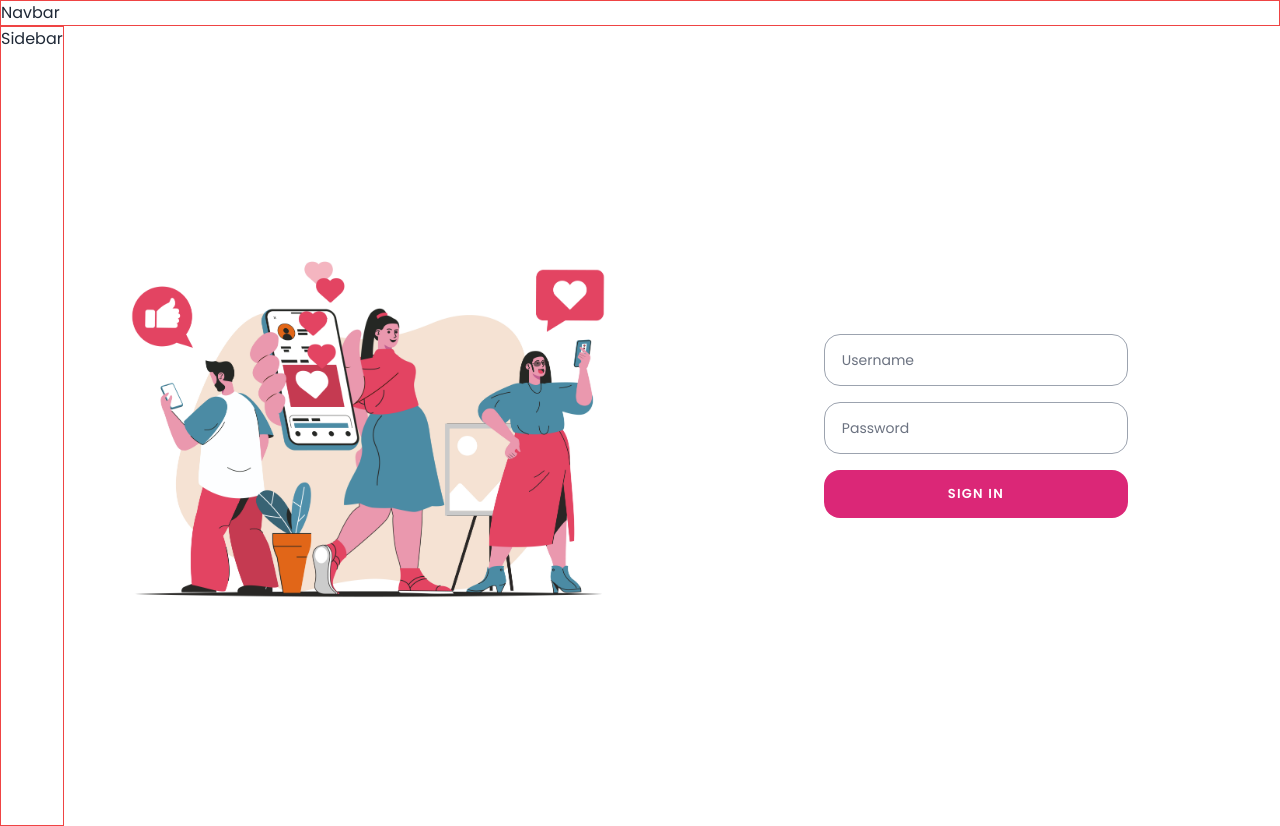
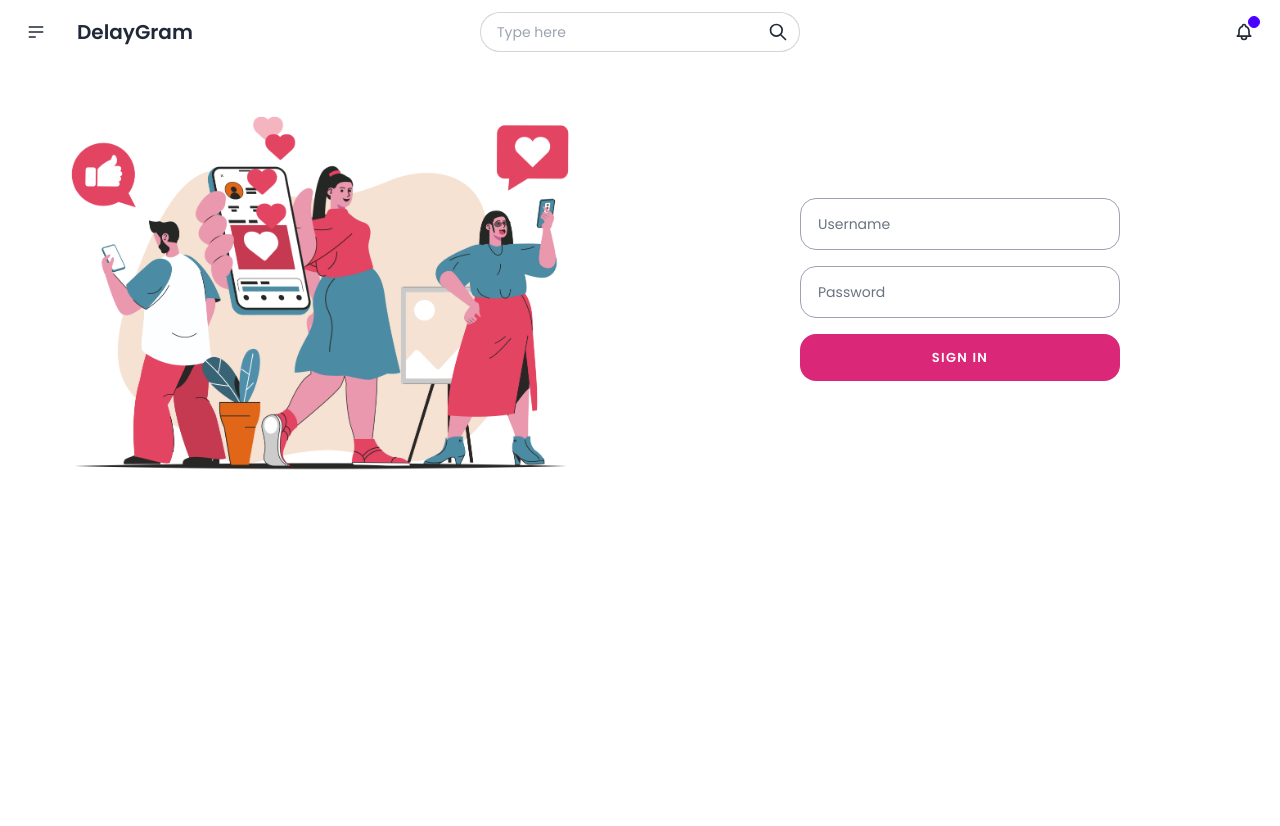
Before and after one commit to alexandernovo/Social-Media, a React (Vite) app in the folder client/: page / in a window 1280 px wide. After the commit the page ends 800 px from the top, so only its background shows below. Built offline with nearby package versions, Linux system fonts and the light colour scheme; sample sign-in values are in the browser's storage.

Commit message:
Additional Components

```diff
--- a/client/src/components/Navbar.tsx
+++ b/client/src/components/Navbar.tsx
@@ -2,8 +2,36 @@ import React from "react";
 
 const Navbar: React.FC = () => {
     return (
-        <div className="border border-red-500 h-[10vh]">
-            Navbar
+        <div className="navbar bg-base-100 px-3">
+            <div className="navbar-start">
+                <div className="dropdown">
+                    <div tabIndex={0} role="button" className="btn btn-ghost btn-circle">
+                        <svg xmlns="http://www.w3.org/2000/svg" className="h-5 w-5" fill="none" viewBox="0 0 24 24" stroke="currentColor"><path strokeLinecap="round" strokeLinejoin="round" strokeWidth="2" d="M4 6h16M4 12h16M4 18h7" /></svg>
+                    </div>
+                    <ul tabIndex={0} className="menu menu-sm dropdown-content mt-3 z-[1] p-2 shadow bg-base-100 rounded-box w-52">
+                        <li><a>Homepage</a></li>
+                        <li><a>Portfolio</a></li>
+                        <li><a>About</a></li>
+                    </ul>
+                </div>
+                <a className="btn btn-ghost text-xl">DelayGram</a>
+            </div>
+            <div className="navbar-center">
+                <div className="relative w-full flex items-center">
+                    <input type="text" placeholder="Type here" className="input input-bordered input-md w-[400px] h-[40px] max-w-xs rounded-full" />
+                    <button className="absolute right-3">
+                        <svg xmlns="http://www.w3.org/2000/svg" className="h-5 w-5" fill="none" viewBox="0 0 24 24" stroke="currentColor"><path strokeLinecap="round" strokeLinejoin="round" strokeWidth="2" d="M21 21l-6-6m2-5a7 7 0 11-14 0 7 7 0 0114 0z" /></svg>
+                    </button>
+                </div>
+            </div>
+            <div className="navbar-end">
+                <button className="btn btn-ghost btn-circle">
+                    <div className="indicator">
+                        <svg xmlns="http://www.w3.org/2000/svg" className="h-5 w-5" fill="none" viewBox="0 0 24 24" stroke="currentColor"><path strokeLinecap="round" strokeLinejoin="round" strokeWidth="2" d="M15 17h5l-1.405-1.405A2.032 2.032 0 0118 14.158V11a6.002 6.002 0 00-4-5.659V5a2 2 0 10-4 0v.341C7.67 6.165 6 8.388 6 11v3.159c0 .538-.214 1.055-.595 1.436L4 17h5m6 0v1a3 3 0 11-6 0v-1m6 0H9" /></svg>
+                        <span className="badge badge-xs badge-primary indicator-item"></span>
+                    </div>
+                </button>
+            </div>
         </div>
     );
 }
--- /dev/null
+++ b/client/src/components/Post.tsx
@@ -0,0 +1,22 @@
+import React from 'react'
+
+interface PostProps {
+    Class?: string
+}
+
+const Post: React.FC<PostProps> = (props: PostProps) => {
+    const classes: string = `${props.Class} card w-100 h-[400px] bg-base-100 shadow-xl`;
+    return (
+        <div className={classes}>
+            <div className="card-body">
+                <h2 className="card-title">Card title!</h2>
+                <p>If a dog chews shoes whose shoes does he choose?</p>
+                <div className="card-actions justify-end">
+                    <button className="btn btn-primary">Buy Now</button>
+                </div>
+            </div>
+        </div>
+    )
+}
+
+export default Post
--- /dev/null
+++ b/client/src/components/Rightbar.tsx
@@ -0,0 +1,15 @@
+import React from "react";
+
+const Sidebar: React.FC = () => {
+    return (
+        <div className="w-[250px] h-[100%] position-sticky top-0 bg-[#F0F3F4] p-3">
+            <ul>
+                <li></li>
+                <li></li>
+                <li></li>
+            </ul>
+        </div>
+    );
+};
+
+export default Sidebar;
--- a/client/src/components/Sidebar.tsx
+++ b/client/src/components/Sidebar.tsx
@@ -2,8 +2,18 @@ import React from "react";
 
 const Sidebar: React.FC = () => {
     return (
-        <div className="w-[300px] h-[100%] position-sticky top-0 border border-red-500">
-            Sidebar
+        <div className="w-[250px] h-[100%] position-sticky top-0 bg-[#F0F3F4] p-3 pt-4">
+            <ul>
+                <li>
+                    <div className="flex items-center gap-2">
+                        <div className='w-[35px] h-[35px] overflow-hidden border border-gray-300 rounded-full'>
+                        </div>
+                        <p className="text-[14px] font-semibold">Alexander Novo</p>
+                    </div>
+                </li>
+                <li></li>
+                <li></li>
+            </ul>
         </div>
     );
 };
--- /dev/null
+++ b/client/src/components/ToPost.tsx
@@ -0,0 +1,17 @@
+import React from 'react'
+
+interface ToPostProps {
+    Class?: string
+}
+
+const ToPost: React.FC<ToPostProps> = (props: ToPostProps) => {
+    const classes: string = `${props.Class} card w-100 bg-base-100 shadow-m`;
+    return (
+        <div className={classes}>
+            <div className="card-body">
+            </div>
+        </div>
+    )
+}
+
+export default ToPost
--- a/client/src/layout/MainLayout.tsx
+++ b/client/src/layout/MainLayout.tsx
@@ -1,20 +1,26 @@
 import React from 'react';
 import Sidebar from '@components/Sidebar';
 import Navbar from '@components/Navbar';
+import Rightbar from '@components/Rightbar';
+import { useSelector } from 'react-redux';
+import { RootState } from '@store/store';
 interface MainLayoutProps {
     children: React.ReactNode,
 }
 
 const MainLayout: React.FC<MainLayoutProps> = (props: MainLayoutProps) => {
-    const token = localStorage.getItem('token');
+    const isSignedIn: boolean = useSelector((state: RootState) => state.userState.isSignedIn);
     return (
         <>
-            {token ? (
+            {isSignedIn ? (
                 <div className="h-[100vh] flex flex-col">
                     <Navbar />
                     <div className='flex flex-1'>
                         <Sidebar />
-                        {props.children}
+                        <div className='bg-[#F0F3F4] flex-1 p-4'>
+                            {props.children}
+                        </div>
+                        <Rightbar />
                     </div>
                 </div>
             ) :
--- a/client/src/middleware/PrivateRoutes.tsx
+++ b/client/src/middleware/PrivateRoutes.tsx
@@ -1,37 +1,61 @@
 import React, { useEffect, useState } from 'react';
 import { Outlet, Navigate } from 'react-router-dom';
 import axios from 'axios';
+import Loading from '@/components/Loading';
+import { storeUser } from '@store/user/userSlice';
+import { useDispatch } from 'react-redux';
 
 const PrivateRoutes: React.FC = () => {
     const [authenticated, setAuthenticated] = useState(false);
     const [loading, setLoading] = useState(true);
+    const dispatch = useDispatch();
+
+    const delayLoading = () => {
+        const delay = setTimeout(() => {
+            setLoading(false);
+        }, 2000);
+
+        return () => clearTimeout(delay);
+    }
 
     useEffect(() => {
         const token = localStorage.getItem('token');
+
         if (token) {
-            axios.post('/api/authToken', null, {
+            axios.post('/api/users/authToken', null, {
                 headers: {
                     Authorization: `Bearer ${token}`,
                 },
             }).then((response) => {
                 if (response.data.status === "valid") {
+                    const userData: any = response.data.user;
+
+                    const userToStore = {
+                        _id: userData._id,
+                        token: token,
+                        firstname: userData.firstname,
+                        lastname: userData.lastname,
+                        isSignedIn: true
+                    }
+
+                    dispatch(storeUser(userToStore));
                     setAuthenticated(true);
                 }
-                setLoading(false); // Mark loading as finished
             }).catch((error) => {
                 console.log('Token verification error: ', error);
-                setLoading(false); // Mark loading as finished even on error
+            }).finally(() => {
+                delayLoading();
             });
         } else {
-            setLoading(false); // Mark loading as finished if there's no token
+            delayLoading();
         }
     }, []);
 
-    if (loading) { //if loading still true it will not continue the return under this code
-        return null; // You can render a loading indicator here if needed
+    if (loading) {
+        return <Loading />; // Render loading component while loading
     }
 
     return authenticated ? <Outlet /> : <Navigate to="/" />;
 }
 
-export default PrivateRoutes
+export default PrivateRoutes;
--- a/client/src/pages/Home.tsx
+++ b/client/src/pages/Home.tsx
@@ -1,9 +1,12 @@
 import React from 'react'
+import ToPost from '@/components/ToPost'
+import Post from '@/components/Post'
 
 const Home: React.FC = () => {
     return (
         <div>
-            <p>Hello</p>
+            <ToPost Class='mb-3' />
+            <Post />
         </div>
     )
 }
--- a/client/src/pages/Login.tsx
+++ b/client/src/pages/Login.tsx
@@ -3,6 +3,7 @@ import bg from '@images/bg.jpg'
 import axios from 'axios';
 import { Link, useNavigate } from 'react-router-dom';
 import InputFloatingLabel from '@components/InputFloatingLabel'
+import Navbar from '@/components/Navbar';
 import Button from '@components/Button'
 import { useDispatch } from 'react-redux';
 import { storeUser } from '@store/user/userSlice';
@@ -30,6 +31,7 @@ const Login: React.FC = () => {
             if (response.data && response.data.status === 'success') {
                 const { token, userdata } = response.data;
                 console.log(userdata);
+                console.log(token);
 
                 const userToStore = {
                     _id: userdata._id,
@@ -54,7 +56,9 @@ const Login: React.FC = () => {
     };
 
     return (
-        <div className="h-[100vh] w-100 flex">
+        <div className="h-[100vh] w-100">
+            <Navbar />
+            <div className='flex items-center justify-center mt-2'>
                 <div className="lg:w-1/2 flex items-center h-[100%] justify-center">
                     <img src={bg} />
                 </div>
@@ -78,6 +82,7 @@ const Login: React.FC = () => {
                     </div>
                 </div>
             </div>
+        </div>
     )
 }
 
--- a/client/src/pages/NotFound.tsx
+++ b/client/src/pages/NotFound.tsx
@@ -1,9 +1,10 @@
 import React from 'react'
+import notfound from '@images/whatever.jpg'
 
 const NotFound: React.FC = () => {
     return (
-        <div>
-
+        <div className='h-[100vh] flex items-center justify-center'>
+            <img src={notfound} className='w-[600px] h-[400px]' />
         </div>
     )
 }
```
Lines whose indentation alone changed are shown as unchanged.
